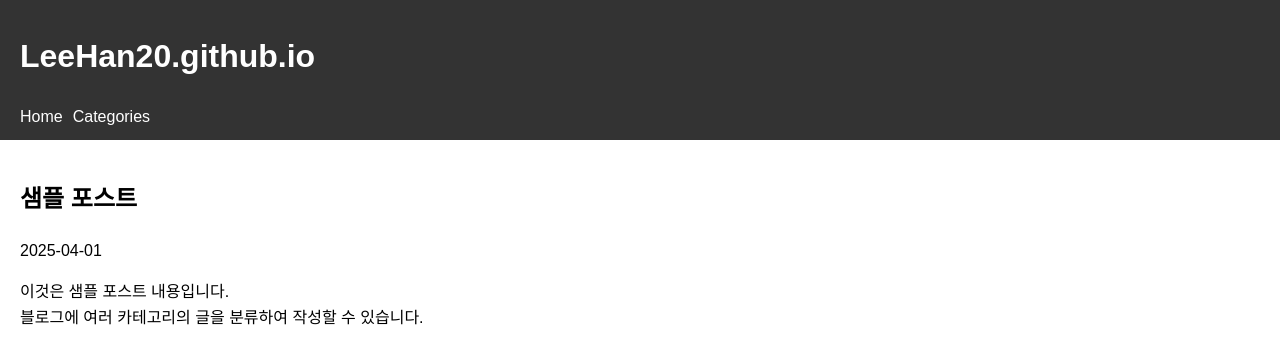
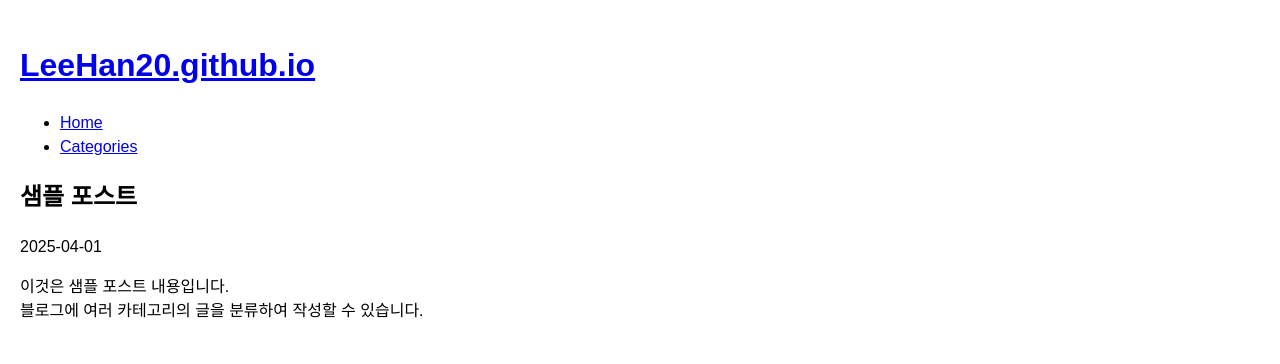
Before and after one commit to LeeHan20/LeeHan20.github.io, a Jekyll site: the page built from _posts/2025-04-01-sample-post.md, in a window 1280 px wide. Shown: the top 364 px of the page. Built offline with Jekyll 4.4.1, drawn with Linux system fonts in a browser that asks for light colours.

Commit message:
Update style.css

```diff
--- a/assets/css/style.css
+++ b/assets/css/style.css
@@ -1,34 +1,48 @@
+/* 공통 레이아웃 */
 body {
   font-family: Arial, sans-serif;
-  line-height: 1.6;
   margin: 0;
-  padding: 0;
+  padding: 20px;
+  line-height: 1.5;
+}
+.hidden {
+  display: none;
+}
+header {
+  margin-bottom: 20px;
+}
+textarea, input {
+  width: 100%;
+  box-sizing: border-box;
+  margin-bottom: 10px;
+  padding: 8px;
+  font-size: 16px;
+}
+button {
+  padding: 8px 16px;
+  font-size: 16px;
+  cursor: pointer;
 }
 
-header {
-  background-color: #333;
-  color: #fff;
-  padding: 10px 20px;
+/* 모달 */
+.modal {
+  position: fixed;
+  top: 0; left: 0;
+  width: 100%; height: 100%;
+  background: rgba(0, 0, 0, 0.5);
+  display: flex; align-items: center; justify-content: center;
+}
+.modal-content {
+  background: #fff;
+  padding: 20px;
+  border-radius: 8px;
+  text-align: center;
 }
 
-header h1 a {
-  color: #fff;
-  text-decoration: none;
+/* 채점 강조 */
+#highlighted span.correct {
+  color: blue;
 }
-
-nav ul {
-  list-style: none;
-  display: flex;
-  gap: 10px;
-  padding: 0;
-  margin: 0;
+#highlighted span.incorrect {
+  color: red;
 }
-
-nav a {
-  color: #fff;
-  text-decoration: none;
-}
-
-.container {
-  padding: 20px;
-}
```
